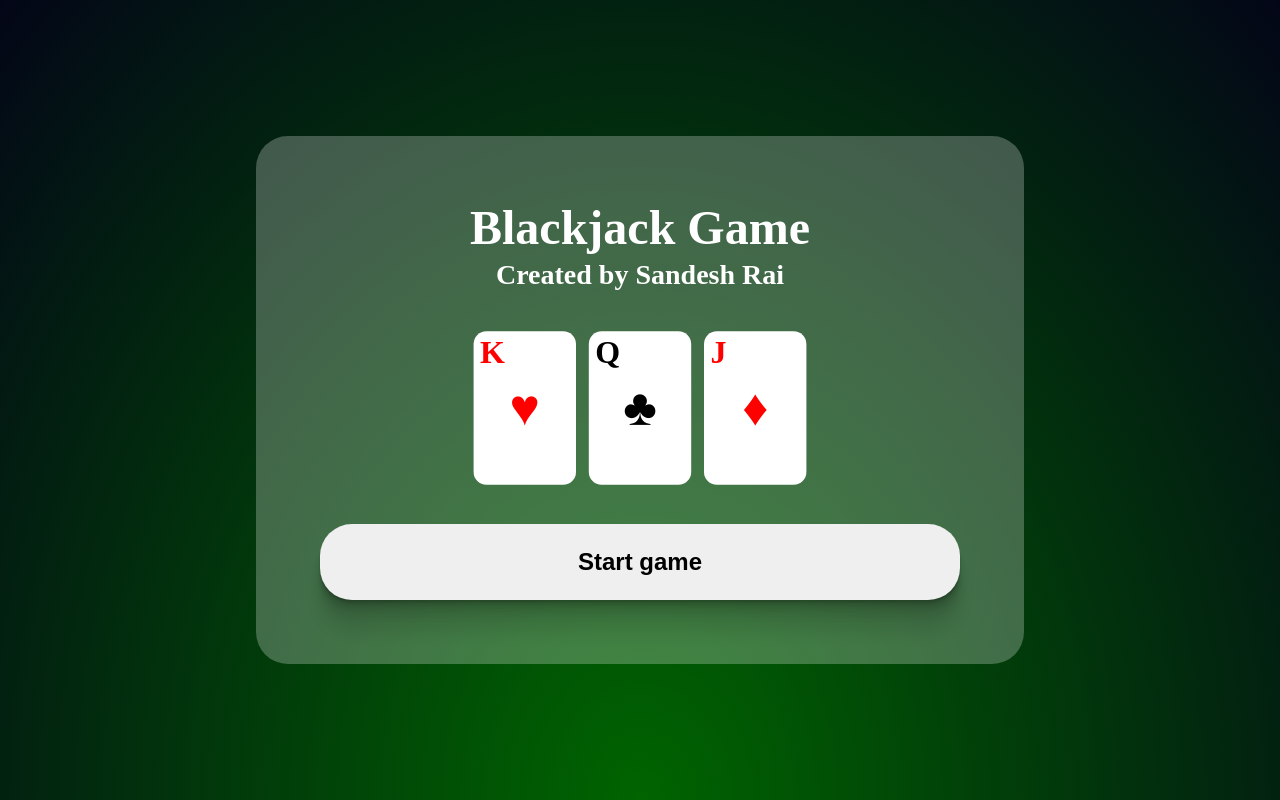
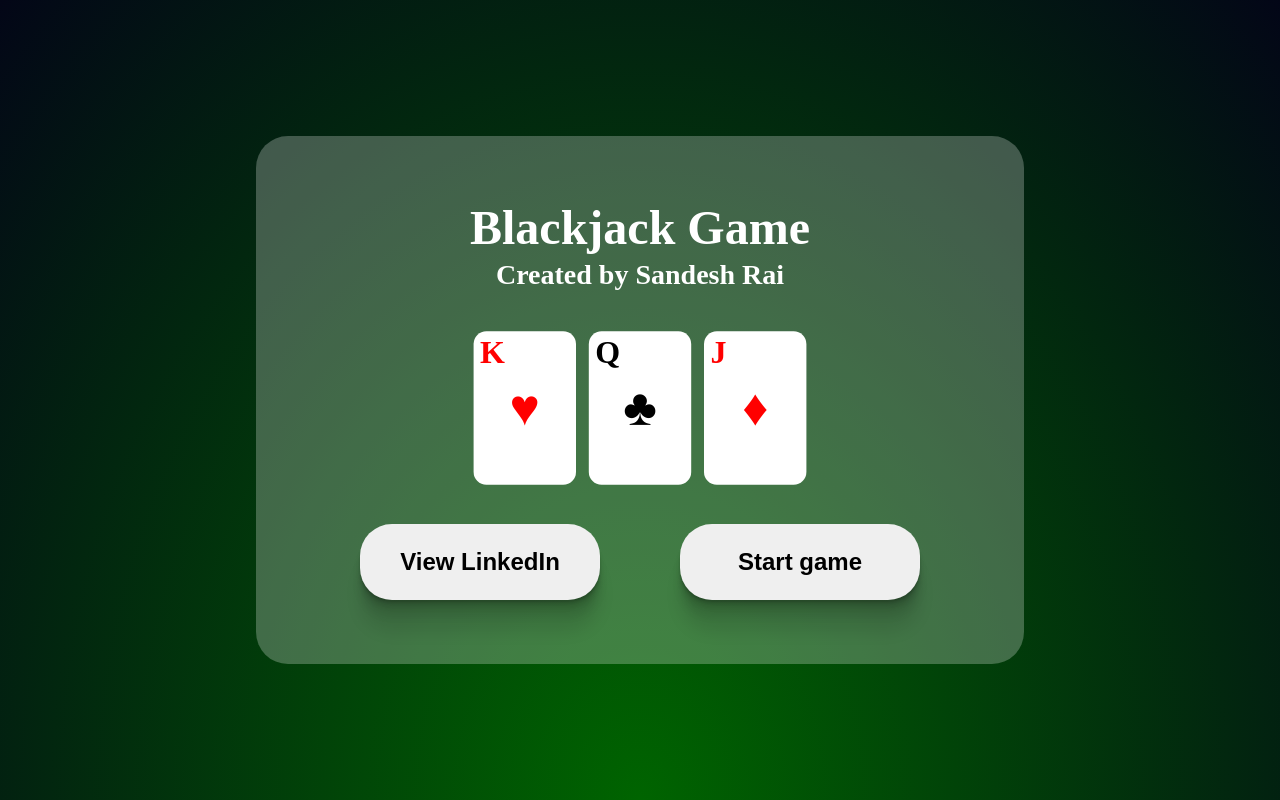
Before and after one commit to sandesh-rai/blackjack, a Vue app: page / in a window 1280 px wide. Built offline with nearby package versions, Linux system fonts and the light colour scheme.

Commit message:
Add link to button

```diff
--- a/src/components/GameBoard.vue
+++ b/src/components/GameBoard.vue
@@ -110,10 +110,7 @@ export default {
         }
 
         if (receiver === 'dealer') {
-          if (this.dealer.score >= this.player.score) {
-            await this.animationDelay(700);
-            return;
-          }
+          if (this.dealer.score >= this.player.score) return;
 
           this.dealer.hand.push(this.deckCards[this.cardCount]);
           this.calculateNewScore(this.deckCards[this.cardCount], receiver);
--- a/src/components/TitleScreen.vue
+++ b/src/components/TitleScreen.vue
@@ -8,7 +8,10 @@
             <PlayingCard card="CQ"/>
             <PlayingCard card="DJ"/>
           </div>
-          <button @click="$emit('startPressed')">Start game</button>
+          <div class="buttons-row">
+            <button @click="openLink">View LinkedIn</button>
+            <button @click="$emit('startPressed')">Start game</button>
+          </div>
         </div>
     </section>
 </template>
@@ -18,7 +21,12 @@ import PlayingCard from './PlayingCard.vue';
 
     export default {
     name: "TitleScreen",
-    components: { PlayingCard }
+    components: { PlayingCard },
+    methods: {
+        openLink() {
+            window.open('https://www.linkedin.com/in/sandesh-rai','_blank');
+        }
+    },
 }
 </script>
 
@@ -64,4 +72,15 @@ h3 {
     transform: scale(0.8);
 }
 
+.buttons-row{
+    display: flex;
+    justify-content: space-around;
+    flex-wrap: wrap;
+}
+
+.buttons-row > button {
+    width: 15rem;
+    min-width: 10rem;
+}
+
 </style>
```
